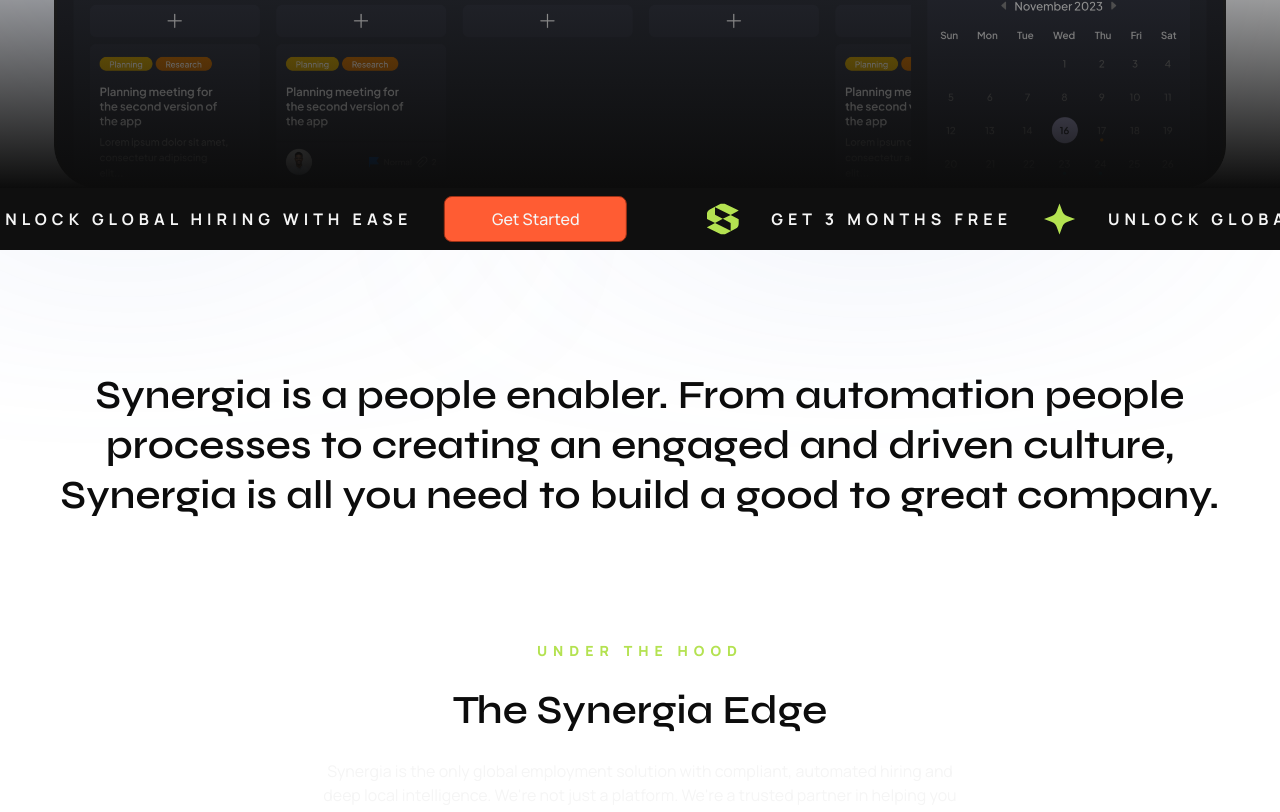
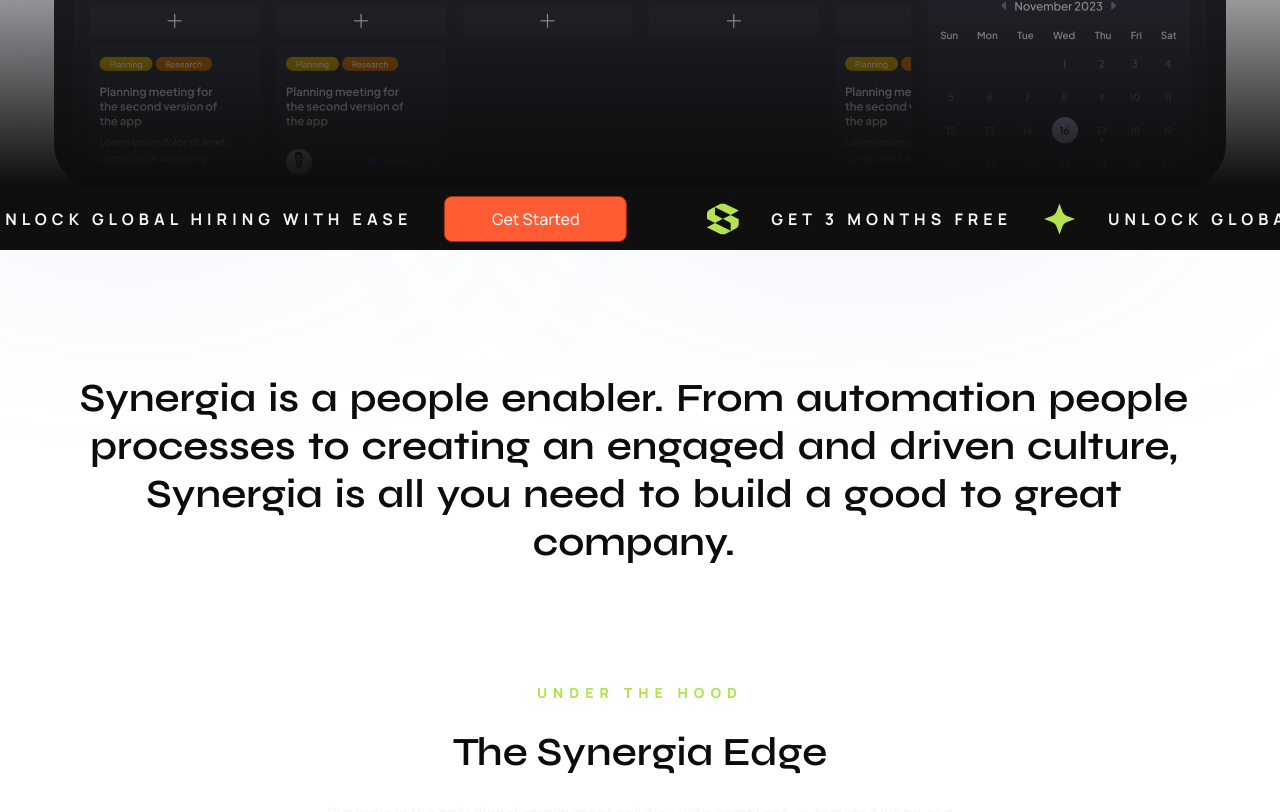
Before and after one commit to andrew-0210/synergia, a Next.js app: page / in a window 1280 px wide. Shown: the part 772-1584 px from the top of the page. Built offline with nearby package versions, Linux system fonts and the light colour scheme.

Commit message:
animation added

```diff
--- a/package.json
+++ b/package.json
@@ -15,6 +15,7 @@
     "@vercel/speed-insights": "^1.0.12",
     "clsx": "^2.1.1",
     "lucide-react": "^0.453.0",
+    "motion": "^12.0.5",
     "next": "14.2.14",
     "react": "^18",
     "react-dom": "^18",
--- /dev/null
+++ b/src/components/Paragraph.tsx
@@ -0,0 +1,66 @@
+// Scroll based opacity
+// "use client";
+
+// import { useRef } from "react";
+// import { useScroll, motion } from "motion/react";
+
+// const Paragraph = ({ value, children }: any) => {
+//   const element = useRef(null);
+//   const { scrollYProgress } = useScroll({
+//     target: element,
+//     offset: ["start 0.9", "start 0.25"],
+//   });
+
+//   return (
+//     <motion.h2 ref={element} style={{ opacity: scrollYProgress }}>
+//       {value || children}
+//     </motion.h2>
+//   );
+// };
+
+// export default Paragraph;
+
+"use client";
+
+import { useRef } from "react";
+import { useScroll, motion, useTransform } from "motion/react";
+
+const Paragraph = ({ value }: any) => {
+  const element = useRef(null);
+  const { scrollYProgress } = useScroll({
+    target: element,
+    offset: ["start 0.9", "start 0.25"],
+  });
+
+  const words = value.split(" ");
+
+  return (
+    <motion.h2
+      ref={element}
+      style={{ opacity: scrollYProgress }}
+      className="flex flex-wrap justify-center leading-[1]"
+    >
+      {words.map((word: string, i: number) => {
+        const start = i / words.length;
+        const end = start + 1 / words.length;
+        return (
+          <Word key={i} range={[start, end]} progress={scrollYProgress}>
+            {word}
+          </Word>
+        );
+      })}
+    </motion.h2>
+  );
+};
+
+export default Paragraph;
+
+const Word = ({ children, range, progress }: any) => {
+  const opacity = useTransform(progress, range, [0, 1]);
+  return (
+    <span className="relative mr-[8px] mt-[8px] md:mr-[12px]">
+      <span className="absolute opacity-30">{children}</span>
+      <motion.span style={{ opacity }}>{children}</motion.span>
+    </span>
+  );
+};
--- a/src/ui/description.tsx
+++ b/src/ui/description.tsx
@@ -1,8 +1,12 @@
 "use client";
 
 import Button from "@/components/Button";
+import Paragraph from "@/components/Paragraph";
 import Image from "next/image";
 import { useRouter } from "next/navigation";
+
+const paragraph =
+  "Synergia is a people enabler. From automation people processes to creating an engaged and driven culture, Synergia is all you need to build a good to great company.";
 
 const Description = () => {
   const router = useRouter();
@@ -97,12 +101,8 @@
           </div>
         </div>
       </div>
-      <div className="container flex items-center justify-center py-[7.5rem]">
-        <h2>
-          Synergia is a people enabler. From automation people processes to
-          creating an engaged and driven culture, Synergia is all you need to
-          build a good to great company.
-        </h2>
+      <div className="container flex flex-wrap justify-center py-[7.5rem]">
+        <Paragraph value={paragraph} />
       </div>
     </div>
   );
```
Also changed, not shown: 1 other file (tests, documents, lock files or other folders).
